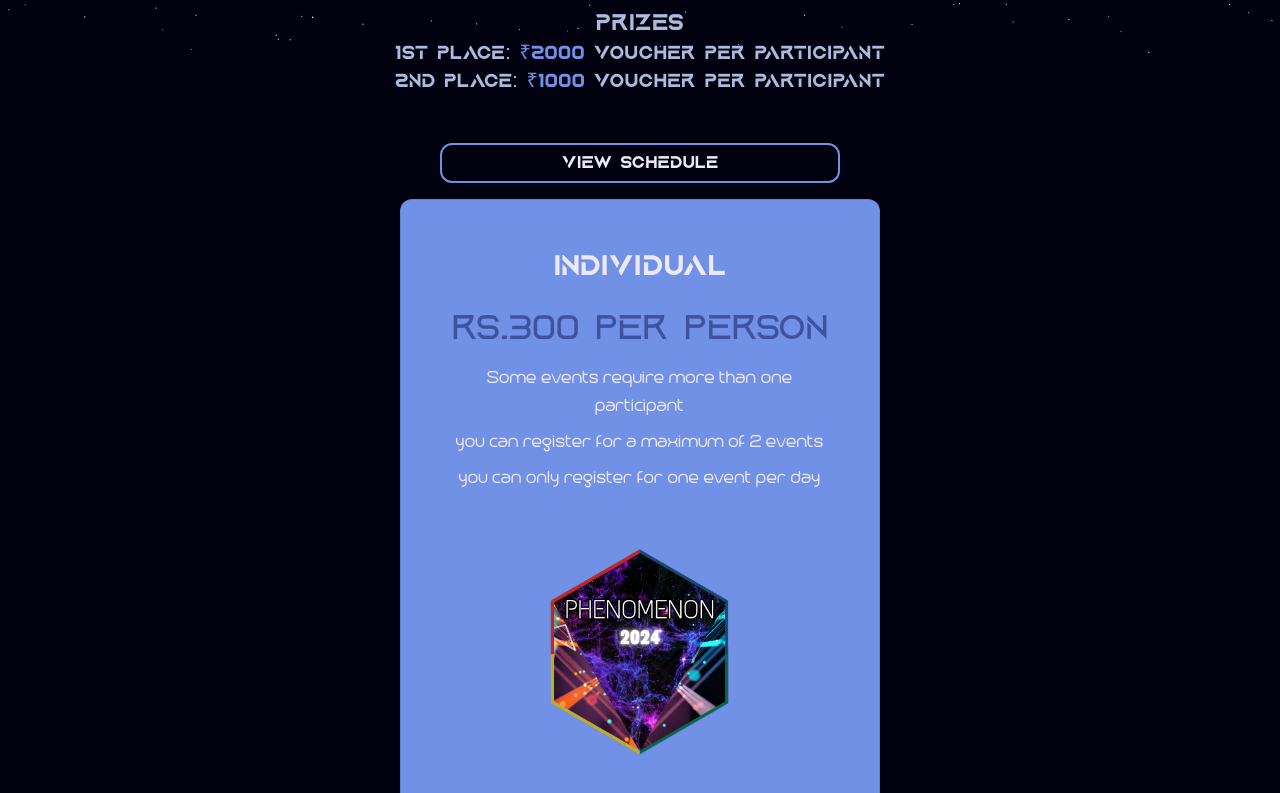
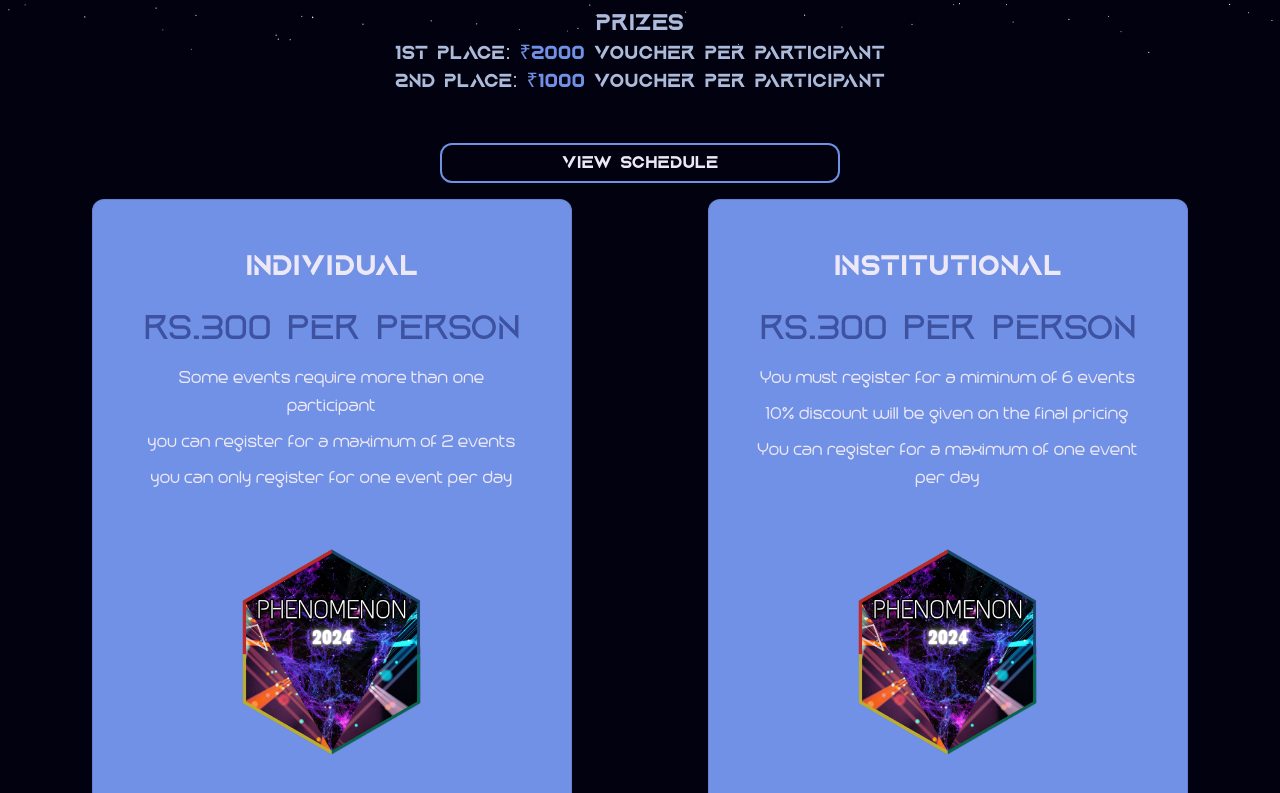
Before and after one commit to aayanatsap/phenomenon, a Next.js app: page /registrations in a window 1280 px wide. Shown: the part 747-1540 px from the top of the page. Built offline with nearby package versions, Linux system fonts and the light colour scheme.

Commit message:
Institutional Completed

```diff
--- a/app/components/register.tsx
+++ b/app/components/register.tsx
@@ -1394,7 +1394,7 @@ export const DelegationRegistration = () => {
   return (
 
     <div className="mt-10 mb-44">
-      {members < 2 ? (
+      {members < 6 ? (
         <>
           <h1 className="md:text-6xl text-4xl text-white text-center font-bold mun-gradient">
             INSTITUTIONAL INFORMATION
--- a/app/registrations/page.tsx
+++ b/app/registrations/page.tsx
@@ -45,8 +45,9 @@ export default function page() {
             </Link>
           </div>
           <div className="hidden lg:block">
-            <div className=" lg:grid lg:grid-cols-1 lg:space-y-0  -space-y-28 -mt-16 -mb-20">
+            <div className=" lg:grid lg:grid-cols-2 lg:space-y-0  -space-y-28 -mt-16 -mb-20">
             <Individual/>
+            <Institutional/>
             </div>
           </div>
           <div className=" lg:hidden grid grid-flow-row justify-items-center gap-24 mb-14">
--- a/components/ui/institutional.tsx
+++ b/components/ui/institutional.tsx
@@ -9,20 +9,20 @@ import logo from "../../media/logo.png";
 export function Institutional() {
   return (
     <CardContainer className="inter-var text-center">
-      <CardBody className="bg-purple-900 relative  dark:bg-black dark:border-white/[0.2] border-black/[0.1] w-auto sm:w-[30rem] h-auto rounded-xl px-6 py-12 border text-center flex flex-col items-center">
+      <CardBody className="bg-lightblue relative  dark:bg-black dark:border-white/[0.2] border-black/[0.1] w-auto sm:w-[30rem] h-auto rounded-xl px-6 py-12 border text-center flex flex-col items-center">
         <CardItem
           translateZ="50"
-          className="text-3xl font-bold text-neutral-600 dark:text-white mx-auto font-aquireBold"
+          className="text-3xl font-bold text-whitepink dark:text-white mx-auto font-aquireBold"
         >
           INSTITUTIONAL
         </CardItem>
         <CardItem
           translateZ="60"
-          className="text-neutral-500 text-sm max-w-sm mt-2 dark:text-neutral-300 text-center"
+          className="text-whitepink text-sm max-w-sm mt-2 dark:text-neutral-300 text-center"
         >
           <>
             <div className="flex flex-col justify-center items-center my-4">
-              <span className="text-4xl font-aquire">Rs.300 per person</span>
+              <span className="text-4xl font-aquire text-babyblue">Rs.300 per person</span>
             </div>
 
             <ul role="list" className="mb-10 space-y-2 text-center font-trench text-xl font-extrabold">
```
Also changed, not shown: 1 other file (tests, documents, lock files or other folders).
